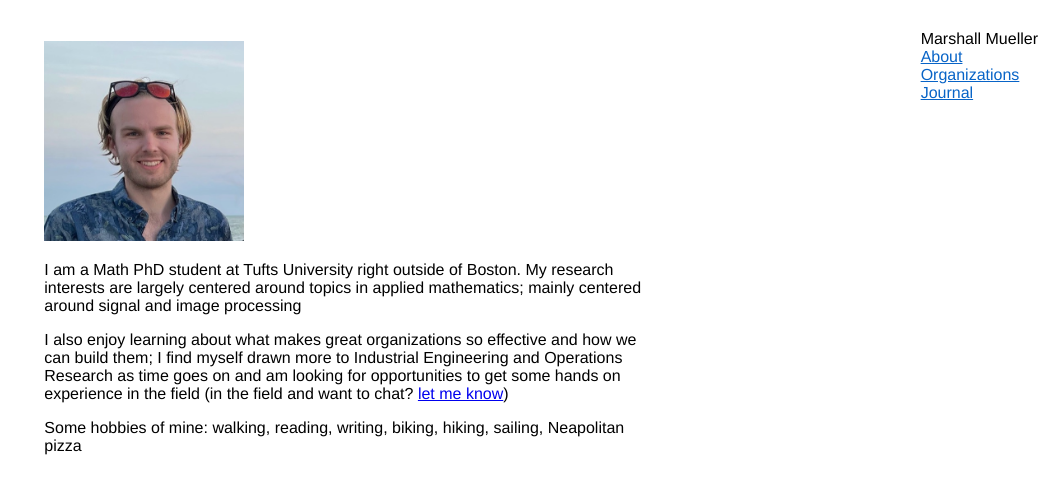
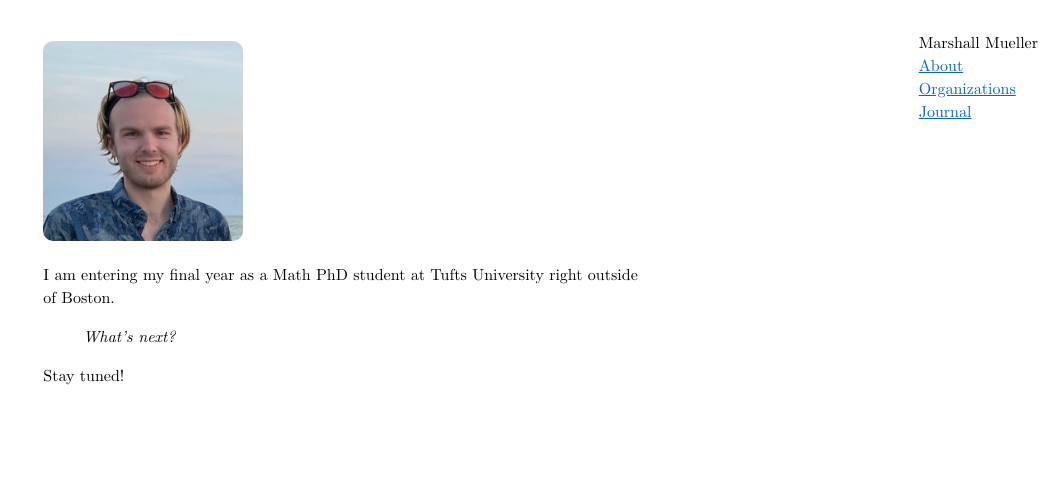
Before and after one commit to MarshMue/marshmue.github.io, a Jekyll site: the page built from about.md, in a window 1280 px wide. Shown: the top 494 px of the page, without its empty margins (222-1280 px from the left). Built offline with Jekyll 4.4.1, drawn with Linux system fonts in a browser that asks for light colours.

Commit message:
New font update!

```diff
--- a/about.md
+++ b/about.md
@@ -3,10 +3,10 @@ title: About
 layout: default
 ---
 
-![Picture of me](/assets/me.jpeg){: width="200" }
+![Picture of me](/assets/me.jpeg){: width="200" class="rounded-image"}
 
-I am a Math PhD student at Tufts University right outside of Boston. My research interests are largely centered around topics in applied mathematics; mainly centered around signal and image processing
+I am entering my final year as a Math PhD student at Tufts University right outside of Boston.
 
-I also enjoy learning about what makes great organizations so effective and how we can build them; I find myself drawn more to Industrial Engineering and Operations Research as time goes on and am looking for opportunities to get some hands on experience in the field (in the field and want to chat? [let me know](mailto:marshall.mueller@tufts.edu))
+> *What's next?*
 
-Some hobbies of mine: walking, reading, writing, biking, hiking, sailing, Neapolitan pizza
+Stay tuned!
--- a/static/style.css
+++ b/static/style.css
@@ -5,7 +5,7 @@ html {
 }
 
 body {
-  font-family: Helvetica;
+  font-family: "Latin Modern Roman";
   font-size: 16px;
   margin: 0;
   height: 100%;
@@ -14,7 +14,7 @@ body {
 .menu {
   margin-top: 30px;
   margin-right: 20px;
-  font-family: "Helvetica Neue", Helvetica;
+  font-family: "Latin Modern Roman";
 }
 
 .menu ul {
@@ -101,3 +101,35 @@ body {
       margin-right: 0;
     }
   }
+
+  .rounded-image {
+    border-radius: 10px; /* Adjust the value to control the roundness */
+  }
+
+  @font-face {
+    font-family: 'Latin Modern Roman';
+    src: url('./fonts/lmroman10-regular.otf') format('opentype');
+    font-weight: normal;
+    font-style: normal;
+}
+
+@font-face {
+    font-family: 'Latin Modern Roman';
+    src: url('./fonts/lmroman10-italic.otf') format('opentype');
+    font-weight: normal;
+    font-style: italic;
+}
+
+@font-face {
+    font-family: 'Latin Modern Roman';
+    src: url('./fonts/lmroman10-bold.otf') format('opentype');
+    font-weight: bold;
+    font-style: normal;
+}
+
+@font-face {
+    font-family: 'Latin Modern Roman';
+    src: url('./fonts/lmroman10-bolditalic.otf') format('opentype');
+    font-weight: bold;
+    font-style: italic;
+}
```
Also changed, not shown: static/fonts/GUST e-foundry License.txt (added, +29 -0 lines), static/fonts/lmroman10-bold.otf (added), static/fonts/lmroman10-bolditalic.otf (added), static/fonts/lmroman10-italic.otf (added), static/fonts/lmroman10-regular.otf (added), 1 other file.
